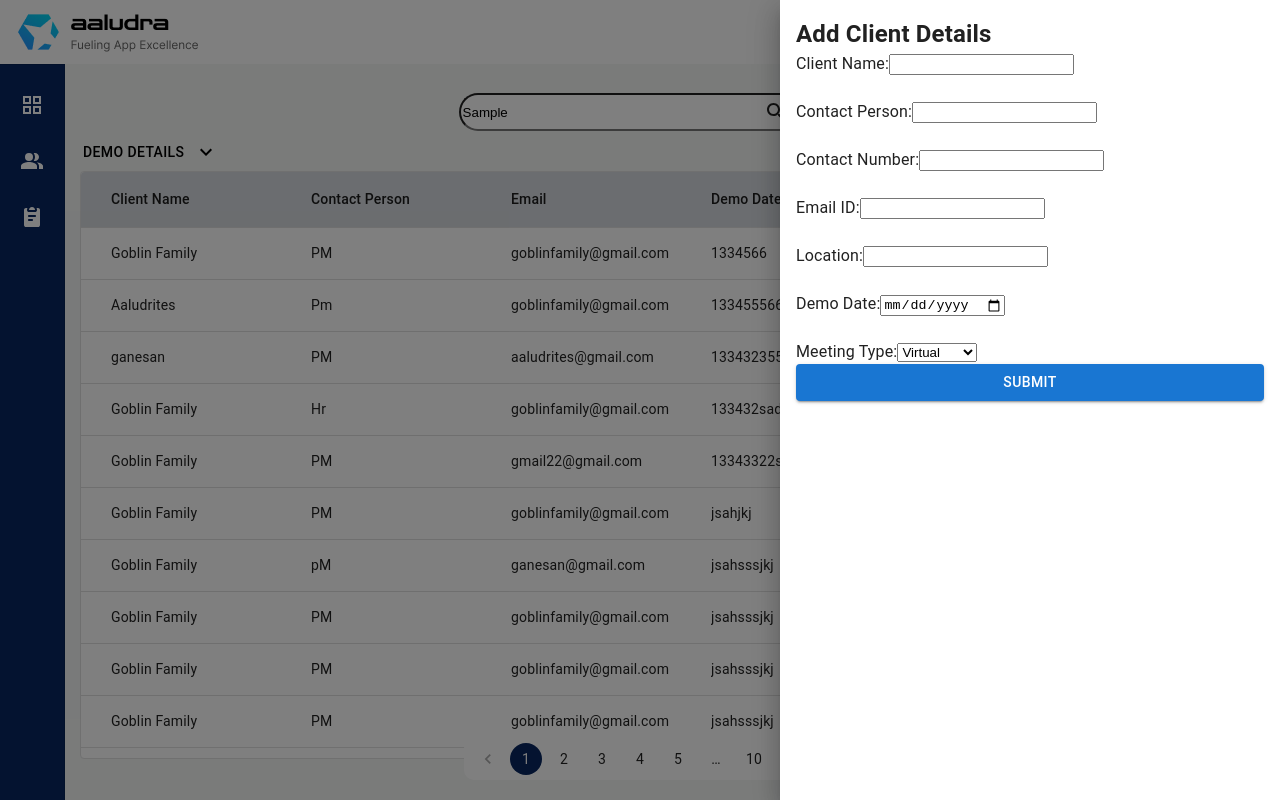
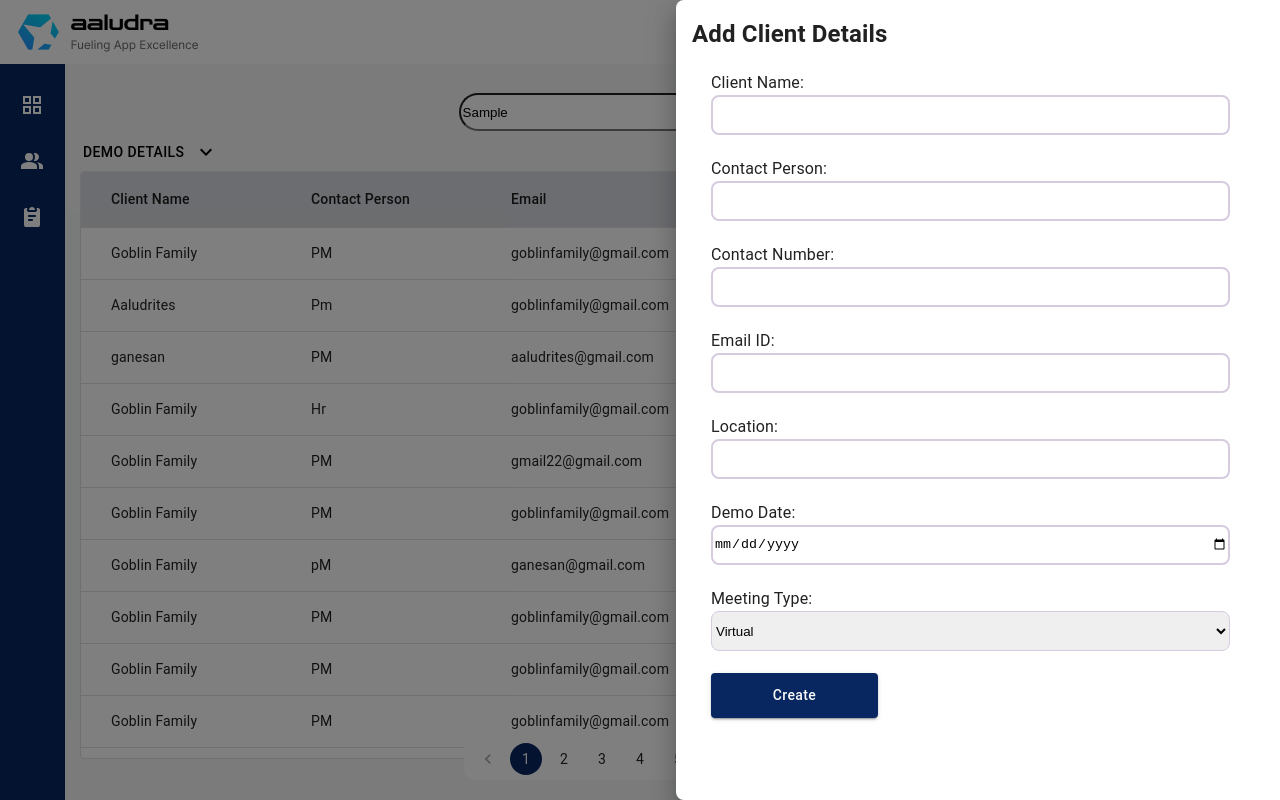
Before and after one commit to SanjeevKavara/Client-Demo-Tracker, a React (Vite) app in the folder cd-Tracker/: page /demo in a window 1280 px wide. Both pictures are taken after typing "Sample" into the empty fields and a click on the button "Add Demo Detail". Built offline with nearby package versions, Linux system fonts and the light colour scheme.

Commit message:
sidebarChanges02

```diff
--- a/cd-Tracker/src/Components/AddData/AddData.css
+++ b/cd-Tracker/src/Components/AddData/AddData.css
@@ -22,3 +22,7 @@
         background-color: white;
     }
 }
+
+.MuiDrawer-paperAnchorRight{
+    border-radius: 8px 0px 0px 8px;
+}
--- a/cd-Tracker/src/Components/AddData/AddData.jsx
+++ b/cd-Tracker/src/Components/AddData/AddData.jsx
@@ -6,6 +6,7 @@ import TextField from '@mui/material/TextField';
 import { Typography } from '@mui/material';
 import './AddData.css'
 import AddIcon from '@mui/icons-material/Add';
+import Vector from '../../assets/Vector.svg?react'
 import FormContentData from './FormContentData';
 
 
@@ -24,64 +25,17 @@ export default function TemporaryDrawer() {
 
     const form = (
         <Box
-            sx={{ width: '500px', padding: '16px' }}
+            sx={{ width: '604px', padding: '16px', borderRadius: '8px 0px 0px 8px' }}
             role="presentation"
             onClick={(event) => event.stopPropagation()} // Prevent closing the sidebar when clicking inside the form
-            // onKeyDown={toggleDrawer('right', false)}
+        // onKeyDown={toggleDrawer('right', false)}
         >
             <Typography variant="h6">Add Demo Detail</Typography>
             <h2>Add Client Details</h2>
-            {/* <label htmlFor="">Client Name</label> */}
-            {/* <TextField
-                required
-                label="Client Name"
-                variant="outlined"
-                fullWidth
-                margin="normal"
-            />
-            <TextField
-                label="Contact Person"
-                variant="outlined"
-                fullWidth
-                margin="normal"
-            />
-            <TextField
-                required
-                label="Contact Number"
-                variant="outlined"
-                fullWidth
-                margin="normal"
-            />
-            <TextField
-                required
-                label="Email ID"
-                variant="outlined"
-                fullWidth
-                margin="normal"
-            />
-            <TextField
-                label="Location"
-                variant="outlined"
-                fullWidth
-                margin="normal"
-            />
-            <TextField
-                label="Demo Date"
-                type="date"
-                variant="outlined"
-                fullWidth
-                margin="normal"
-            />
-            <TextField
-                label="Meeting Type"
-                variant="outlined"
-                fullWidth
-                margin="normal"
-            /> */}
             <FormContentData />
-            <Button variant="contained" color="primary" fullWidth>
+            {/* <Button variant="contained" color="primary" fullWidth>
                 Submit
-            </Button>
+            </Button> */}
         </Box>
     );
 
--- a/cd-Tracker/src/Components/AddData/FormContent.css
+++ b/cd-Tracker/src/Components/AddData/FormContent.css
@@ -0,0 +1,44 @@
+.inputfields>input {
+    width: 519px;
+    height: 40px;
+    border-radius: 8px;
+    border-color: #D7CBE0;
+    border-style: solid;
+}
+
+
+.inputfields>select{
+    width: 519px;
+    height: 40px;
+    border-radius: 8px;
+    border-color: #D7CBE0;
+    border-style: solid;
+}
+
+/* .options{
+    width: 530px;
+    height: 40px;
+} */
+
+
+.custom-select {
+    height: 40px !important; /* Adjust the height as needed */
+    width: 530px;
+  }
+
+.formContent {
+    gap: 22px;
+    padding: 10px;
+    top: 61px;
+    left: 25px;
+    position: absolute;
+}
+
+
+.formContent{
+    .MuiButton-sizeMedium{
+        width: 167px;
+        padding: 10px 40px 10px 40px;
+        text-transform: capitalize;
+    }
+}
--- a/cd-Tracker/src/Components/AddData/FormContentData.jsx
+++ b/cd-Tracker/src/Components/AddData/FormContentData.jsx
@@ -1,8 +1,22 @@
 import React from 'react'
 import { useState } from 'react';
+import Button from '@mui/material/Button';
 import './FormContent.css'
+import { createTheme, ThemeProvider } from '@mui/material/styles';
+import { lime, purple, } from '@mui/material/colors';
 
-export  default function FormContentData() {
+
+const theme = createTheme({
+    palette: {
+      primary: lime,
+      secondary: {
+        main: '#082760',
+        contrastText: '#fafafa',
+      },
+    },
+  });
+
+export default function FormContentData() {
 
     const [formData, setFormData] = useState({
         clientName: '',
@@ -10,43 +24,92 @@ export  default function FormContentData() {
         contactNumber: '',
         emailId: '',
         location: '',
-            demoDate:''
+        demoDate: ''
     });
 
     return (
-            <form>
+        <ThemeProvider theme={theme}>
+        <form className='formContent'>
+            <div className='clientName labelss'>
+                <div>
                     <label>
                         Client Name:
+                    </label>
+                </div>
+                <div className='inputfields'>
                     <input type="text" name="clientName" />
-                </label>
+                </div>
+            </div>
+            <div className='contactPerson labelss'>
+                <div>
                     <label>
                         Contact Person:
+                    </label>
+                </div>
+                <div className='inputfields'>
                     <input type="text" name="contactPerson" />
-                </label>
+                </div>
+            </div>
+            <div className='contactNumber labelss'>
+                <div>
                     <label>
                         Contact Number:
+                    </label>
+                </div>
+                <div className='inputfields'>
                     <input type="text" name="contactNumber" />
-                </label>
+                </div>
+            </div>
+            <div className='emailid labelss'>
+                <div>
                     <label>
                         Email ID:
+                    </label>
+                </div>
+                <div className='inputfields'>
                     <input type="text" name="emailId" />
-                </label>
+                </div>
+            </div>
+            <div className='location labelss'>
+                <div>
                     <label>
                         Location:
+                    </label>
+                </div>
+                <div className='inputfields'>
                     <input type="text" name="location" />
-                </label>
+                </div>
+            </div>
+            <div className='demoDate labelss'>
+                <div>
                     <label>
                         Demo Date:
+                    </label>
+                </div>
+                <div className='inputfields'>
                     <input type="date" name="demoDate" />
-                </label>
+                </div>
+            </div>
+            <div className='meetingtype labelss'>
+                <div>
                     <label>
                         Meeting Type:
-                    <select name="meetingType">
-                        <option value="virtual">Virtual</option>
-                        <option value="in-person">In-Person</option>
+                    </label>
+                </div>
+                <div className='inputfields'>
+                    <select name="meetingType" className="custom-select">
+                        <option className='options' value="virtual">Virtual</option>
+                        <option className='options' value="in-person">Face to Face</option>
                     </select>
-                </label>
+                </div>
+            </div>
+
+            <Button variant="contained" color="secondary" className='createBtn' fullWidth>
+                Create
+            </Button>
+
         </form>
+        </ThemeProvider>
 
     )
 }
```
Also changed, not shown: cd-Tracker/src/Components/SearchBar/SearchBar.jsx (+7 -7 lines). Lines whose indentation alone changed are shown as unchanged.
